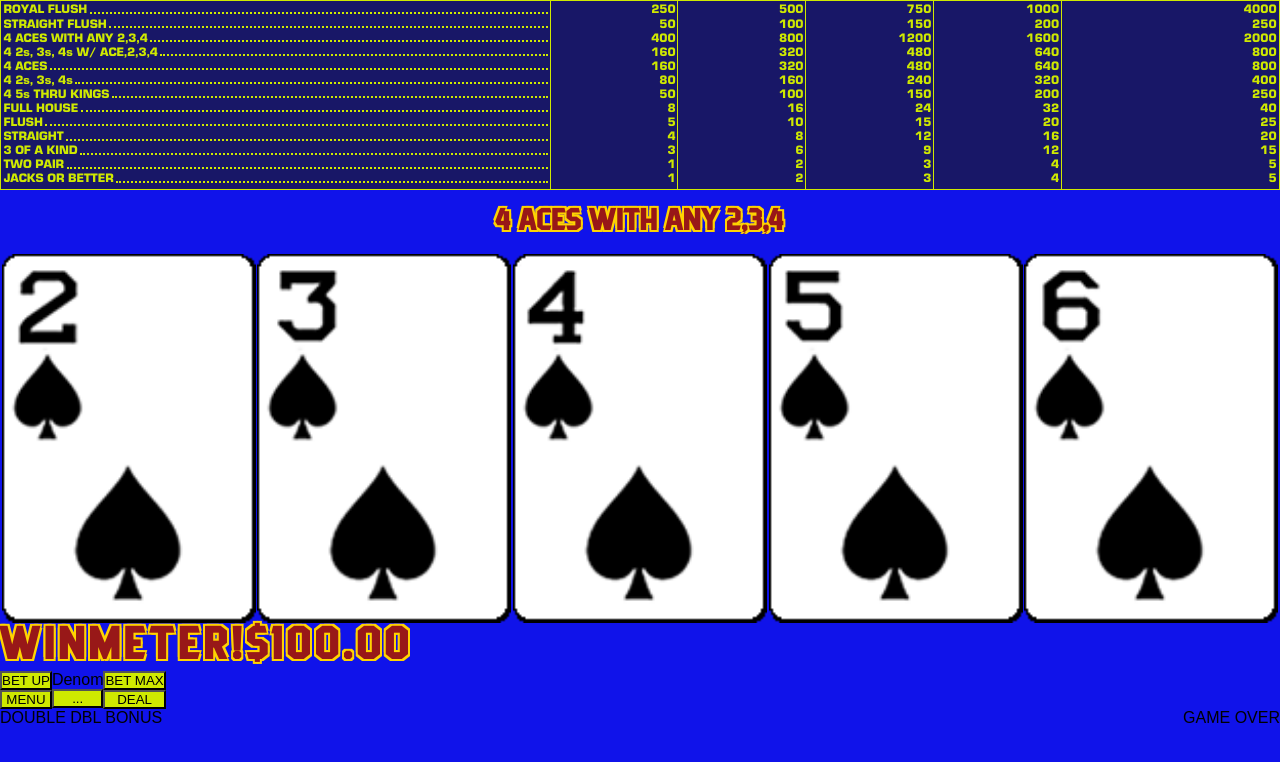
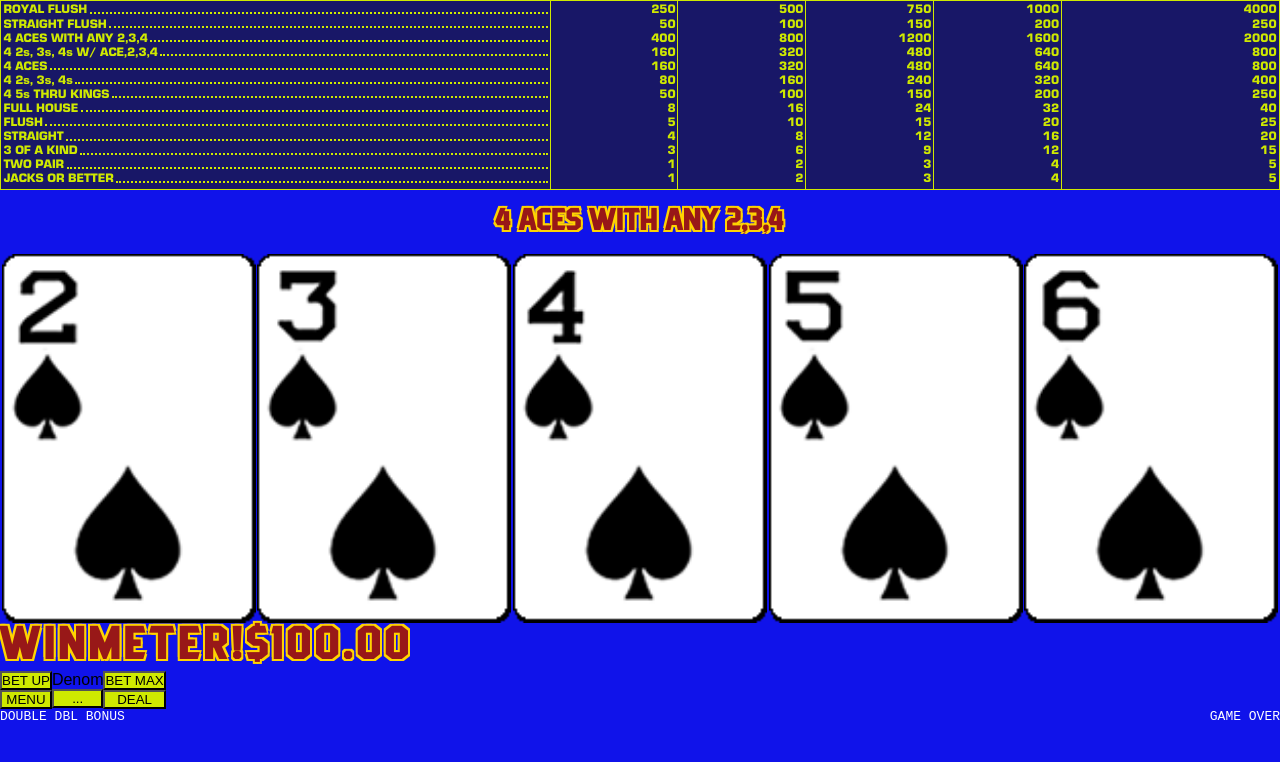
Before and after one commit to watkins-joe/gameking, a React (Vite) app: page / in a window 1280 px wide. Shown: the top 762 px of the page. Built offline with nearby package versions, Linux system fonts and the light colour scheme.

Commit message:
game info, wip

```diff
--- a/src/components/ui/Controls/Controls.scss
+++ b/src/components/ui/Controls/Controls.scss
@@ -10,6 +10,8 @@
 }
 
 .game-info {
+  font-family: monospace;
+  color: white;
   display: flex;
   flex-direction: row;
   justify-content: space-between;
```
